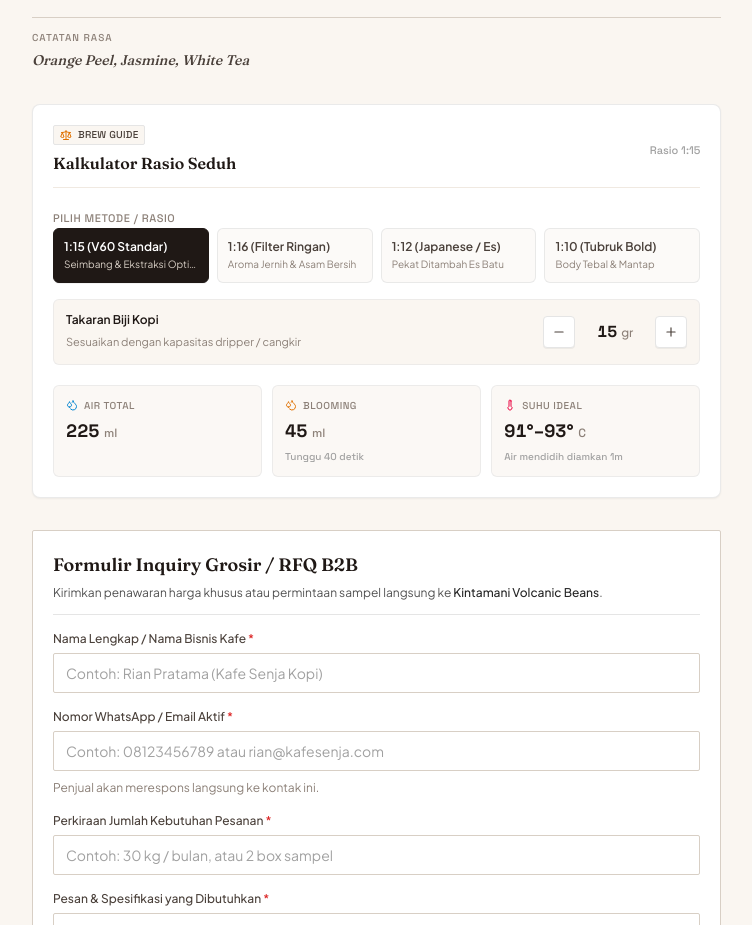
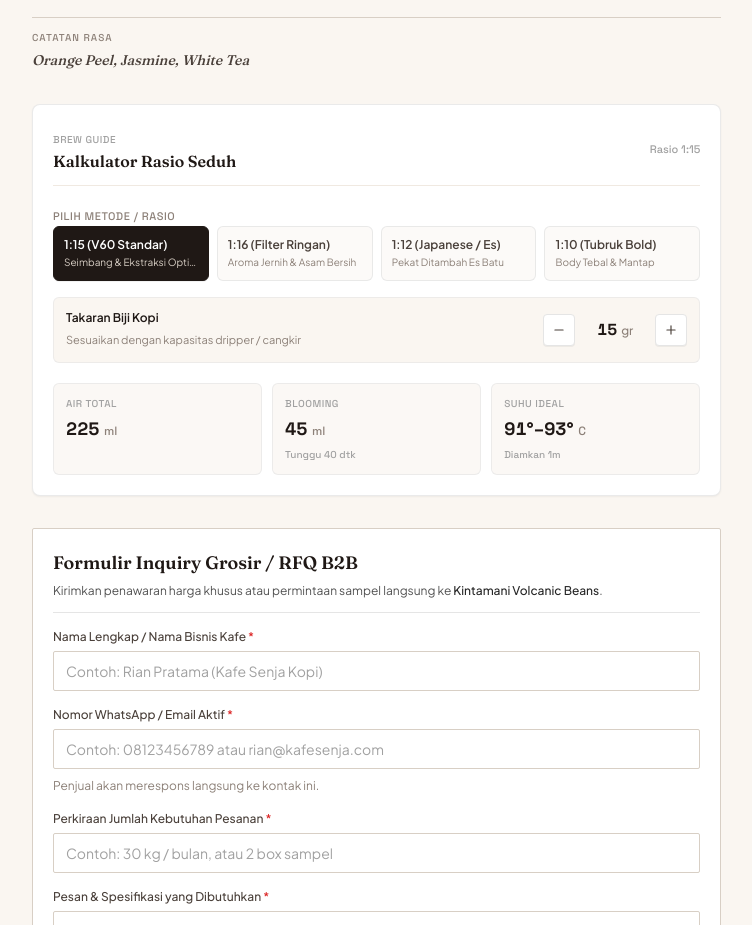
Before and after one commit to ahmadchoms/bji-hub, a Next.js app: page /product/drip-bag-kintamani-fresh-filter-box-isi-10 in a window 1280 px wide. Shown: the part 1200-2125 px from the top of the page, without its empty margins (0-752 px from the left). Built offline with nearby package versions, Linux system fonts and the light colour scheme; no server answers.

Commit message:
refactor(catalog): strip decorative icons from brew calculator

```diff
--- a/components/catalog/brew-calculator.tsx
+++ b/components/catalog/brew-calculator.tsx
@@ -1,8 +1,7 @@
 "use client";
 
 import { useState } from "react";
-import { Droplets, Minus, Plus, Scale, Thermometer } from "lucide-react";
-import { Badge } from "@/components/ui/badge";
+import { Minus, Plus } from "lucide-react";
 
 const PRESET_RATIOS = [
   { label: "1:15 (V60 Standar)", ratio: 15, desc: "Seimbang & Ekstraksi Optimal" },
@@ -25,17 +24,11 @@ export function BrewCalculator() {
   return (
     <div className="rounded-xl border border-neutral-200/80 bg-white p-5 shadow-xs space-y-4">
       <div className="flex items-center justify-between pb-3 border-b border-neutral-100">
-        <div className="space-y-0.5">
-          <div className="flex items-center gap-2">
-            <Badge
-              variant="outline"
-              className="gap-1.5 border-neutral-200 bg-neutral-50 text-neutral-700 text-[10px] font-mono tracking-wide"
-            >
-              <Scale className="w-3 h-3 text-amber-600" />
-              BREW GUIDE
-            </Badge>
-          </div>
-          <h4 className="font-display text-base font-semibold text-neutral-900 pt-1">
+        <div>
+          <span className="text-[10px] font-mono uppercase tracking-wider text-neutral-400">
+            Brew Guide
+          </span>
+          <h4 className="font-display text-base font-semibold text-neutral-900">
             Kalkulator Rasio Seduh
           </h4>
         </div>
@@ -116,10 +109,9 @@ export function BrewCalculator() {
       {/* Hasil Perhitungan Seduh */}
       <div className="grid grid-cols-3 gap-2.5 pt-1">
         <div className="p-3 bg-neutral-50/70 rounded-lg border border-neutral-200/70 space-y-1">
-          <div className="flex items-center gap-1.5 text-neutral-500 text-[10px] font-mono uppercase tracking-wider">
-            <Droplets className="w-3 h-3 text-sky-600" />
-            <span>Air Total</span>
-          </div>
+          <span className="block text-neutral-400 text-[10px] font-mono uppercase tracking-wider">
+            Air Total
+          </span>
           <p className="font-mono text-lg font-bold text-neutral-900 tabular-nums">
             {totalWater}{" "}
             <span className="text-xs font-normal text-neutral-500">ml</span>
@@ -127,27 +119,25 @@ export function BrewCalculator() {
         </div>
 
         <div className="p-3 bg-neutral-50/70 rounded-lg border border-neutral-200/70 space-y-1">
-          <div className="flex items-center gap-1.5 text-neutral-500 text-[10px] font-mono uppercase tracking-wider">
-            <Droplets className="w-3 h-3 text-amber-600" />
-            <span>Blooming</span>
-          </div>
+          <span className="block text-neutral-400 text-[10px] font-mono uppercase tracking-wider">
+            Blooming
+          </span>
           <p className="font-mono text-lg font-bold text-neutral-900 tabular-nums">
             {bloomWater}{" "}
             <span className="text-xs font-normal text-neutral-500">ml</span>
           </p>
-          <p className="text-[10px] text-neutral-400 font-mono">Tunggu 40 detik</p>
+          <p className="text-[10px] text-neutral-400 font-mono">Tunggu 40 dtk</p>
         </div>
 
         <div className="p-3 bg-neutral-50/70 rounded-lg border border-neutral-200/70 space-y-1">
-          <div className="flex items-center gap-1.5 text-neutral-500 text-[10px] font-mono uppercase tracking-wider">
-            <Thermometer className="w-3 h-3 text-rose-600" />
-            <span>Suhu Ideal</span>
-          </div>
+          <span className="block text-neutral-400 text-[10px] font-mono uppercase tracking-wider">
+            Suhu Ideal
+          </span>
           <p className="font-mono text-lg font-bold text-neutral-900 tabular-nums">
             91°–93°{" "}
             <span className="text-xs font-normal text-neutral-500">C</span>
           </p>
-          <p className="text-[10px] text-neutral-400 font-mono">Air mendidih diamkan 1m</p>
+          <p className="text-[10px] text-neutral-400 font-mono">Diamkan 1m</p>
         </div>
       </div>
     </div>
```
